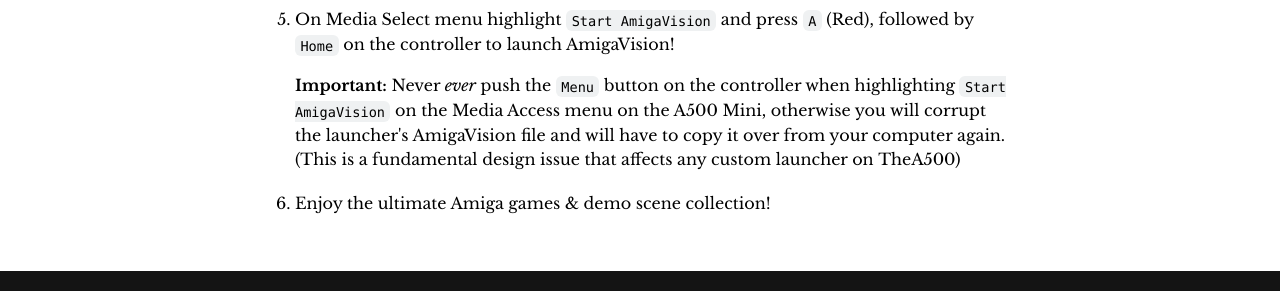
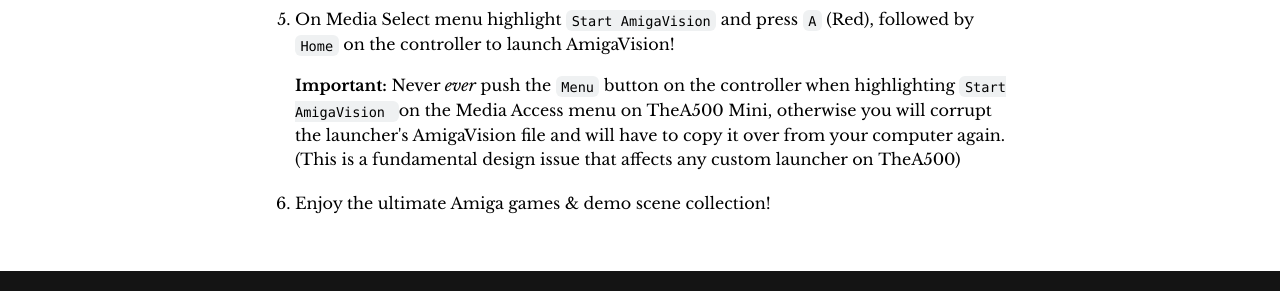
Before and after one commit to amigavision/amigavision.github.io, a Jekyll site: the page built from download/mini.html, in a window 1280 px wide. Shown: the part 727-1018 px from the top of the page. Built offline with Jekyll 4.4.1, drawn with Linux system fonts in a browser that asks for light colours.

Commit message:
Formatting

```diff
--- a/download/mini.html
+++ b/download/mini.html
@@ -40,8 +40,8 @@
         launch AmigaVision!
         <p><strong>Important:</strong> Never <i>ever</i> push the <code>Menu</code>
         button on
-        the controller when highlighting <code>Start AmigaVision</code> on the
-        Media Access menu on the A500 Mini, otherwise you will corrupt the
+        the controller when highlighting <code>Start AmigaVision  </code> on the
+        Media Access menu on TheA500 Mini, otherwise you will corrupt the
         launcher's AmigaVision file and will have to copy it over from your
         computer again. (This is a fundamental design issue that affects any custom
         launcher on TheA500)</p>
```
